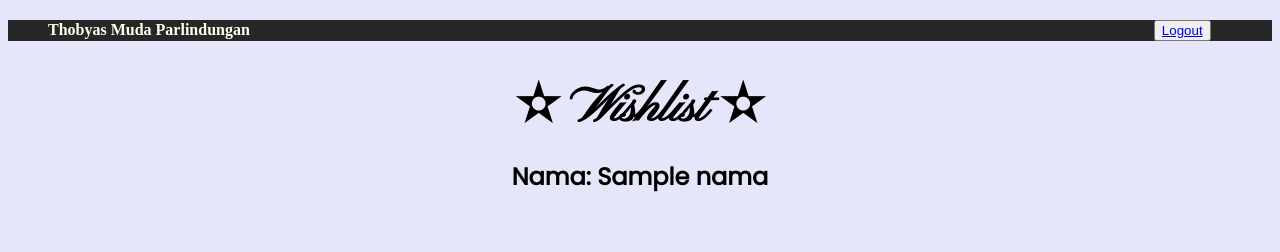
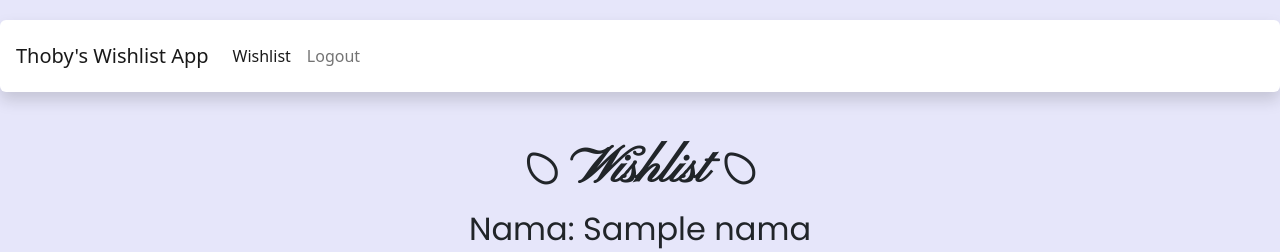
Before and after one commit to silalahithobyas/Tutorial-Lab-1, a Django app: template wishlist/templates/wishlist.html in a window 1280 px wide. Shown: the top 252 px of the page. Run offline with Django 4.2, Linux system fonts and the light colour scheme; data comes from the database, SQL or seed files in the repository; tables that the repository leaves empty hold one stand-in row (values such as "Sample post"); the template is opened without the code that fills it: values that come from a table or form of the project are taken from there, most other values are stand-ins (such as "Sample title", 1, 10 or a date in 2020).

Commit message:
Submit Lab 5

```diff
--- a/wishlist/templates/wishlist.html
+++ b/wishlist/templates/wishlist.html
@@ -7,16 +7,38 @@
 
 {% block content %}
 
+<!doctype html>
+<html lang="en">
+  <head>
+    <meta charset="utf-8">
+    <meta name="viewport" content="width=device-width, initial-scale=1">
+    <title>Bootstrap demo</title>
+    <link href="https://cdn.jsdelivr.net/npm/bootstrap@5.2.1/dist/css/bootstrap.min.css" rel="stylesheet" integrity="sha384-iYQeCzEYFbKjA/T2uDLTpkwGzCiq6soy8tYaI1GyVh/UjpbCx/TYkiZhlZB6+fzT" crossorigin="anonymous">
+  </head>
+  <body>
+    <script src="https://cdn.jsdelivr.net/npm/bootstrap@5.2.1/dist/js/bootstrap.bundle.min.js" integrity="sha384-u1OknCvxWvY5kfmNBILK2hRnQC3Pr17a+RTT6rIHI7NnikvbZlHgTPOOmMi466C8" crossorigin="anonymous"></script>
+  </body>
+</html>
+
 <link href='https://fonts.googleapis.com/css?family=Pinyon Script' rel='stylesheet'>
 <link href='https://fonts.googleapis.com/css?family=Poppins' rel='stylesheet'>
-  <body>
-    <nav class="navbar navbar-light" style="background-color: #272727;">
-        <b class="navbar-brand" style = "color:#FFFDED; margin-left: 40px; margin-right: 900px">Thobyas Muda Parlindungan</b>
-        <button><a href = "{% url 'wishlist:logout' %}">Logout</a></button>
-    </nav>
-    <h1 style="font-family:'Pinyon Script'"><strong><center>✫ Wishlist ✫</center></strong></h1>
-    <h2 style="font-family:'Poppins'"><center>Nama: {{nama}}</center></h2><br>
-  </body>
+
+<nav class="navbar navbar-expand-lg navbar-light bg-light shadow p-3 mb-5 bg-body rounded">
+    <a class="navbar-brand" href="#">Thoby's Wishlist App</a>
+    <button class="navbar-toggler" type="button" data-toggle="collapse" data-target="#navbarNavAltMarkup" aria-controls="navbarNavAltMarkup" aria-expanded="false" aria-label="Toggle navigation">
+      <span class="navbar-toggler-icon"></span>
+    </button>
+    <div class="collapse navbar-collapse" id="navbarNavAltMarkup">
+      <div class="navbar-nav">
+        <a class="nav-item nav-link active" href="#">Wishlist</a>
+        <a class="nav-item nav-link" href="{% url 'wishlist:logout' %}">Logout</a>
+      </div>
+    </div>
+  </nav>
+
+<h1 style="font-family:'Pinyon Script'"><strong><center>𓆇 Wishlist 𓆇</center></strong></h1>
+<h2 style="font-family:'Poppins'"><center>Nama: {{nama}}</center></h2><br>
+
 
   <style>
     table, th, td {
--- a/wishlist/urls.py
+++ b/wishlist/urls.py
@@ -1,5 +1,6 @@
 from django.urls import path
 from wishlist.views import show_wishlist
+from wishlist.views import show_wishlist_ajax
 from wishlist.views import show_xml
 from wishlist.views import show_json
 from wishlist.views import show_json_by_id
@@ -17,4 +18,5 @@ urlpatterns = [
     path('register/', register, name='register'), #sesuaikan dengan nama fungsi yang dibuat
     path('login/', login_user, name='login'), #sesuaikan dengan nama fungsi yang dibuat
     path('logout/', logout_user, name='logout'), #sesuaikan dengan nama fungsi yang dibuat
+    path('ajax/', show_wishlist_ajax, name='show_wishlist_ajax'),
 ]
```
Also changed, not shown: wishlist/templates/wishlist_ajax.html (added, +45 -0 lines), wishlist/views.py (+9 -0 lines).
